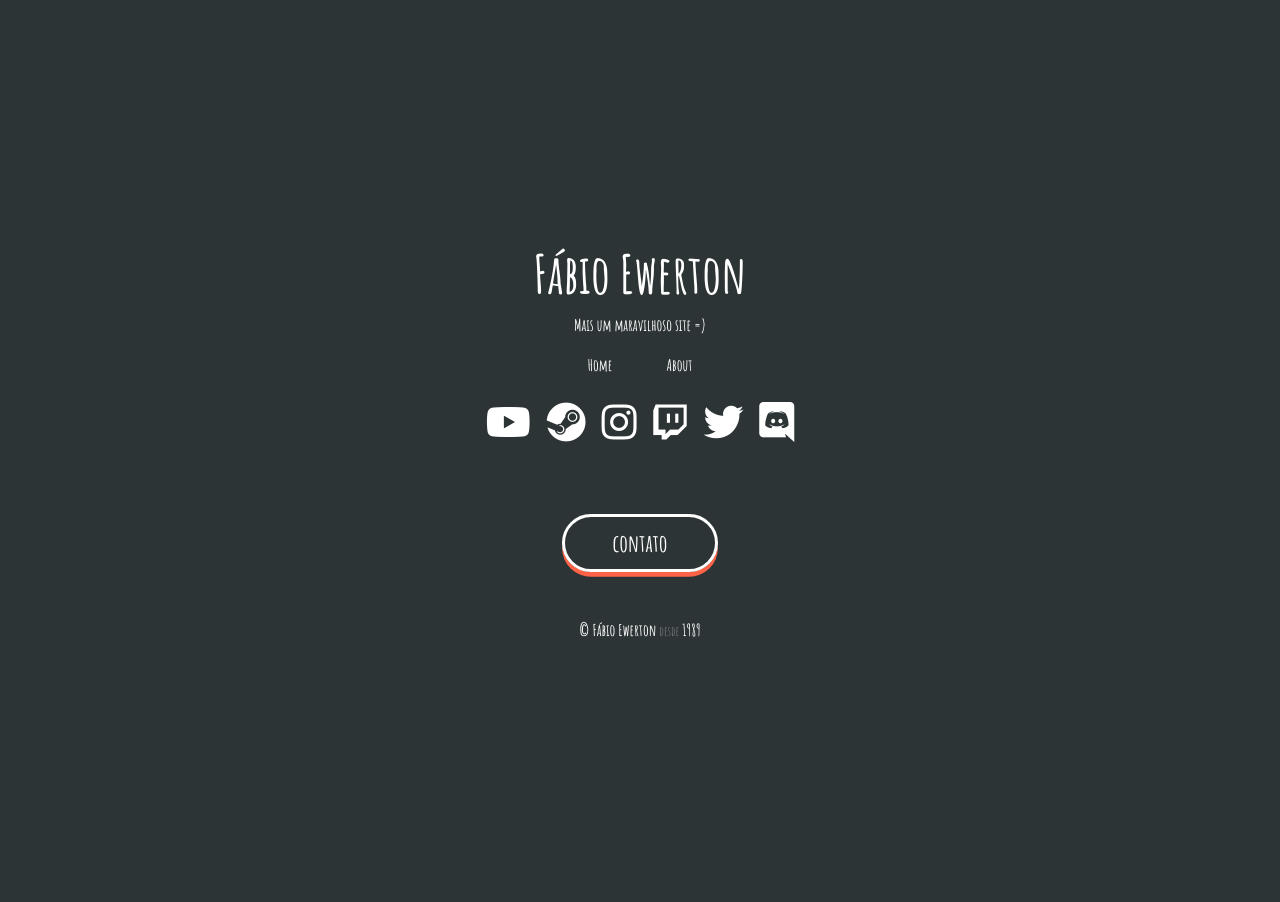
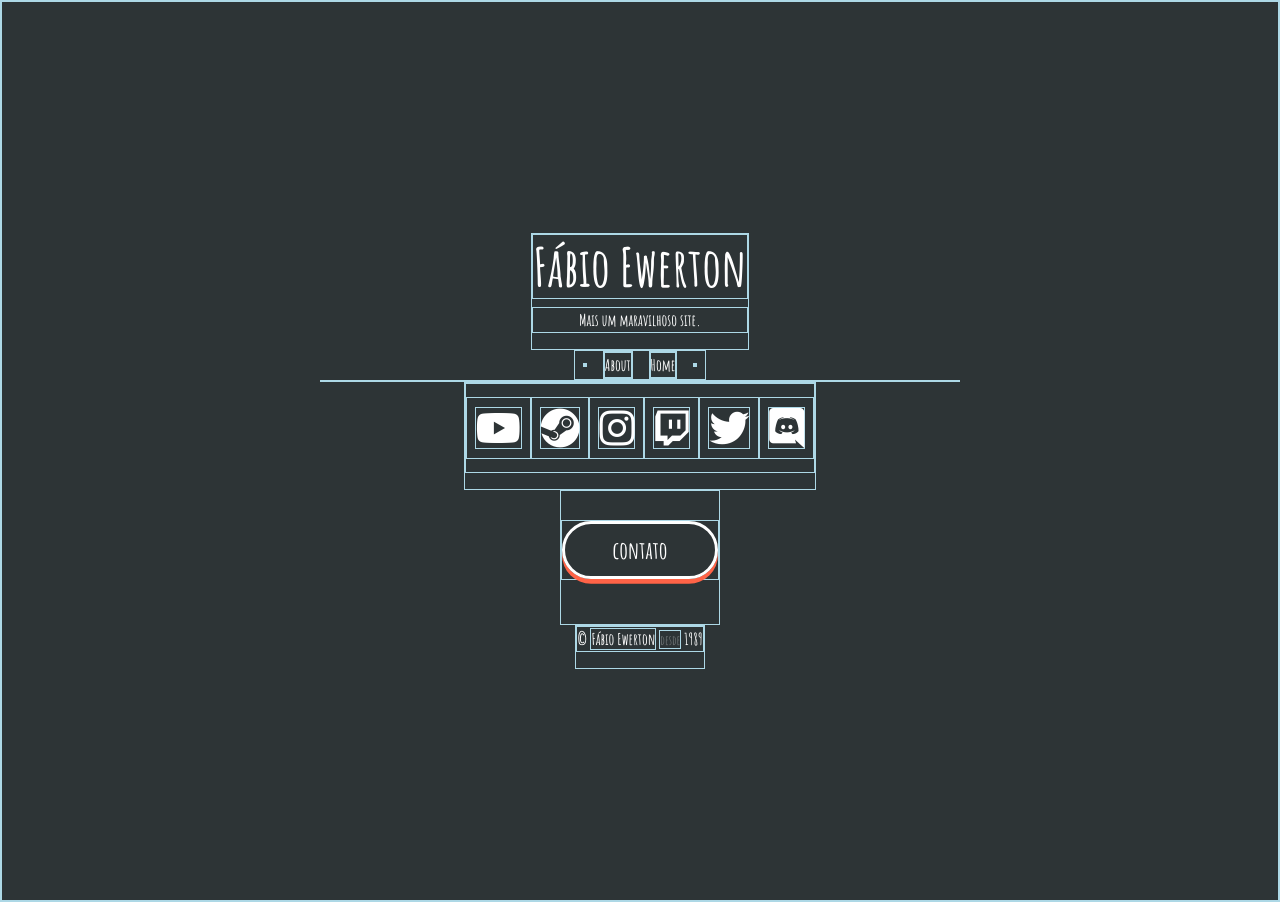
Before and after one commit to fabioew89/fabioew89.github.io, a Jekyll site: the page built from index.md, in a window 1280 px wide. Built offline with Jekyll 4.4.1, drawn with Linux system fonts in a browser that asks for light colours.

Commit message:
ajustando o navbar +1x

```diff
--- a/_config.yml
+++ b/_config.yml
@@ -1,6 +1,6 @@
 title: Fábio Ewerton
 email: fabioew89@gmail.com
-description: Mais um maravilhoso site =)
+description: Mais um maravilhoso site.
 baseurl: "" # the subpath of your site, e.g. /blog
 url: "https://fabioew89.github.io" # the base hostname & protocol for your site, e.g. http://example.com
 
--- a/_includes/header.html
+++ b/_includes/header.html
@@ -1,10 +1,4 @@
 <header>
 	<h1>{{- site.title -}}</h1>
 	<p>{{- site.description -}}</p>
-
-	<div class="navbar">
-		{% for page in site.pages %}
-		<p><a href="{{ page.url }}" title="{{ page.title }} =)">{{ page.title }}</a></p>
-		{% endfor%}
-	</div>
 </header>
--- /dev/null
+++ b/_includes/navbar.html
@@ -0,0 +1,5 @@
+<nav class="navbar">
+	{% for page in site.pages %}
+	<p><a href="{{ page.url }}" title="{{ page.title }} =)">{{ page.title }}</a></p>
+	{% endfor%}
+</nav>
--- a/_layouts/default.html
+++ b/_layouts/default.html
@@ -21,6 +21,8 @@
 <body>
 	{% include header.html%}
 
+	{% include navbar.html%}
+
 	{{ content }}
 
 	{% include social.html %}
--- a/_sass/_header.scss
+++ b/_sass/_header.scss
@@ -2,16 +2,4 @@ header{
 	h1{
 		font-size: 40pt;
 	}
-
-	div.navbar{
-		padding: 0;
-
-		display: flex;
-		flex-direction: row-reverse;
-
-		p{
-			margin: 0;
-		}
-
-	}
 }
--- /dev/null
+++ b/_sass/_navbar.scss
@@ -0,0 +1,11 @@
+nav.navbar{
+	padding: 0;
+
+
+	p{
+		display: flex;
+		flex-direction: row-reverse;
+		margin: 0 .5rem;
+	}
+
+}
--- a/_sass/_reset.scss
+++ b/_sass/_reset.scss
@@ -3,7 +3,7 @@
 *{
 	box-sizing: border-box;
 	font-family: 'amatic sc', cursive;
-	// border: 1px solid lightblue;
+	border: 1px solid lightblue;
 }
 
 h1, h2, h3, h4, h5, h6, p, a{
--- a/_sass/style.scss
+++ b/_sass/style.scss
@@ -9,6 +9,7 @@ $default-transition: all 150ms ease;
 @import "reset";
 @import "body";
 @import "header";
+@import "navbar";
 @import "social";
 @import "contato";
 @import "footer";
```
Also changed, not shown: 5 other files.
